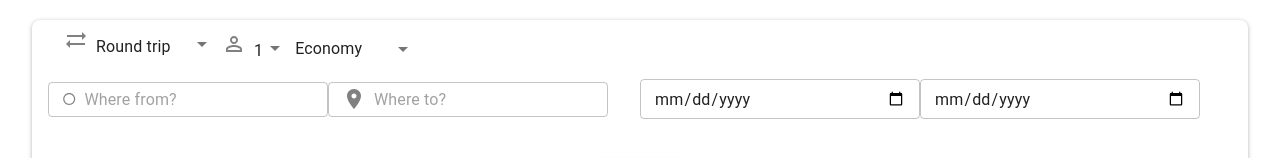
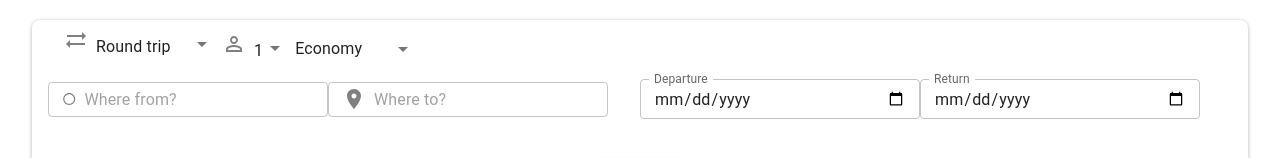
Before and after one commit to Bita-Fotovvat/googleflights, a React (Create React App) app: page / in a window 1280 px wide. Shown: the part 430-588 px from the top of the page. Built offline with nearby package versions, Linux system fonts and the light colour scheme.

Commit message:
continuing to apply some minor changes

```diff
--- a/src/components/FlightResults.js
+++ b/src/components/FlightResults.js
@@ -1,4 +1,5 @@
 import { Typography, Box, Card, Divider } from "@mui/material";
+import MapImage from "../assets/images/map.png"
 
 
 export default function FlightResults(props){
--- a/src/components/SearchBar.js
+++ b/src/components/SearchBar.js
@@ -88,7 +88,6 @@ export default function SearchBar(){
             returnDate
           );
           setFlightDetails(flights);
-          console.log(flights);
         } catch (error) {
           console.error("Error in handleSearch:", error);
         }
@@ -313,7 +312,7 @@ export default function SearchBar(){
                           }}
                           sx={{
                             "& .MuiOutlinedInput-root": {
-                              height: { xs: "auto", md: "2.2rem" }, // Ensure container height matches
+                              height: { xs: "auto", md: "2.2rem" },
                             },
                           }}
                         />
@@ -323,6 +322,7 @@ export default function SearchBar(){
                         <TextField
                         type="date"
                         placeholder="Departure"
+                        label="Departure"
                         value={departureDate}
                         onChange={(e) => setDepartureDate(e.target.value)}
                         InputLabelProps={{ shrink: true }}
@@ -333,6 +333,7 @@ export default function SearchBar(){
                         <TextField
                         type="date"
                         placeholder="Return"
+                        label="Return"
                         value={returnDate}
                         onChange={(e)=> setReturnDate(e.target.value)}
                         InputLabelProps={{ shrink: true }}
```
Also changed, not shown: src/assets/images/map.png (added).
